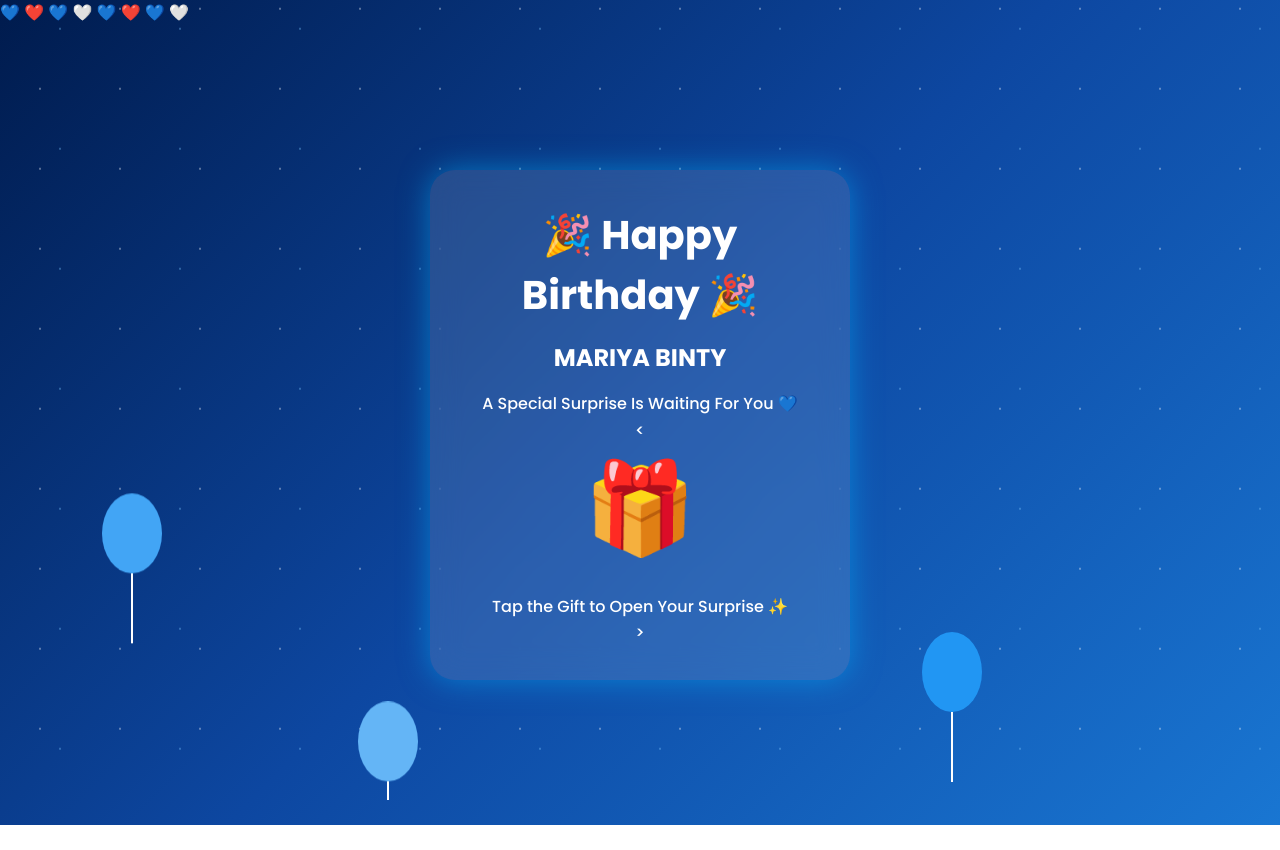
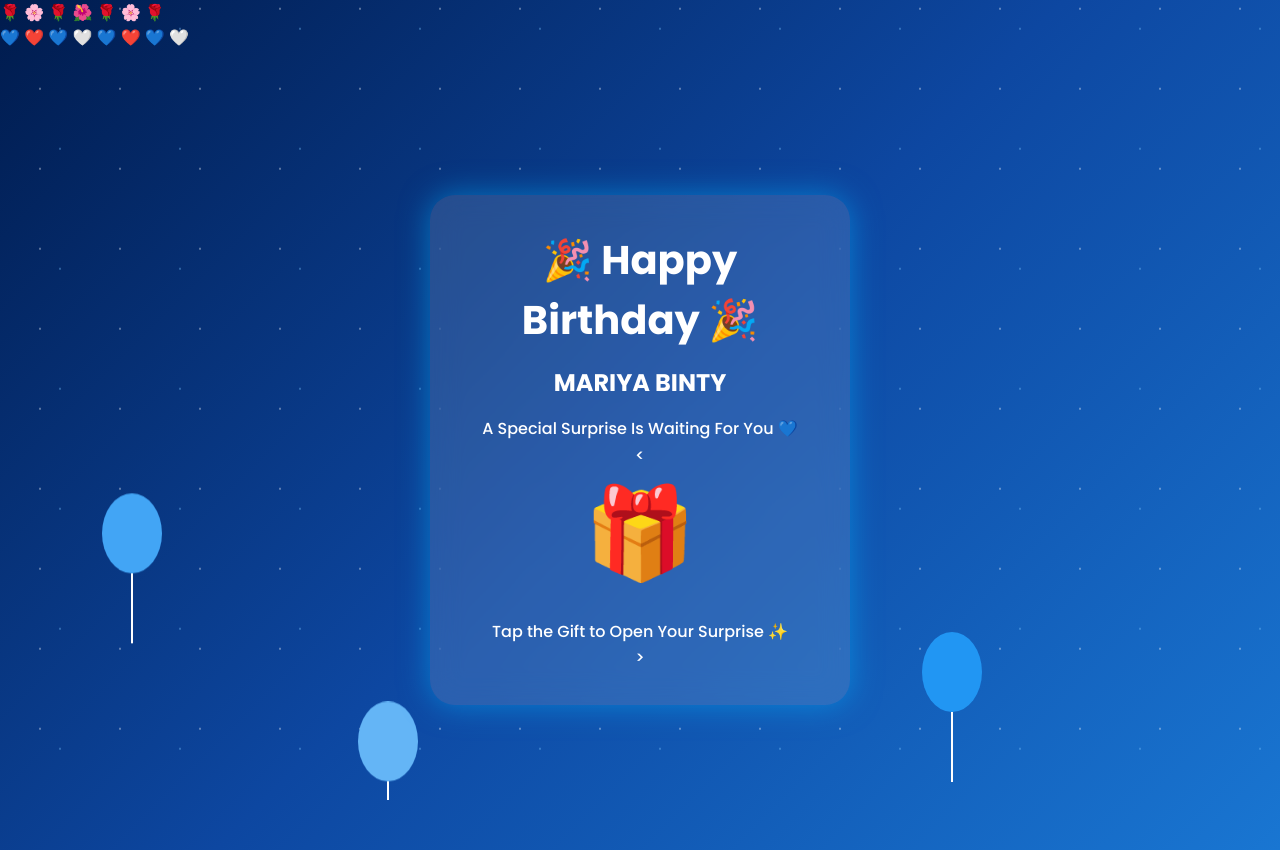
Before and after one commit to fahimxcloud/mariya-birthday, a plain HTML site: page index.html in a window 1280 px wide. Before the commit the page ends 825 px from the top, so only its background shows below. Drawn offline with Linux system fonts and the light colour scheme.

Commit message:
Update index.html

```diff
--- a/index.html
+++ b/index.html
@@ -12,6 +12,15 @@
 
 <body>
 <div id="fireworks"></div>
+<div class="petals">
+<span>🌹</span>
+<span>🌸</span>
+<span>🌹</span>
+<span>🌺</span>
+<span>🌹</span>
+<span>🌸</span>
+<span>🌹</span>
+</div>
 <div class="balloons">
 <div class="balloon b1"></div>
 <div class="balloon b2"></div>
```
